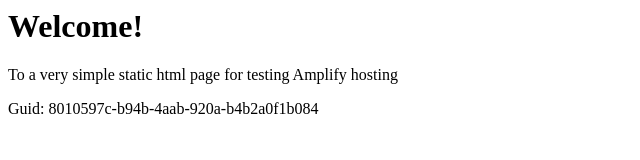
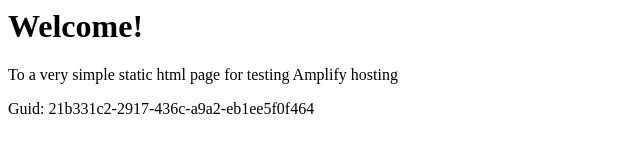
Before and after one commit to aws-aemilia-sfo/Github-PR-Commit-Integration-Test-DoNotTouch-GitHubWebhookPushCanaryTest-v1-preprod-us-west-1, a website: page src/index.html in a window 1280 px wide. Shown: the full height of the page, 0-640 px from the left. Drawn offline with Linux system fonts and the light colour scheme.

Commit message:
commit from integ tests

```diff
--- a/src/index.html
+++ b/src/index.html
@@ -12,6 +12,6 @@
 <body>
     <h1>Welcome!</h1>
     <p>To a very simple static html page for testing Amplify hosting</p>
-    <p>Guid: 8010597c-b94b-4aab-920a-b4b2a0f1b084</p></body>
+    <p>Guid: 21b331c2-2917-436c-a9a2-eb1ee5f0f464</p></body>
 
 </html>
```
